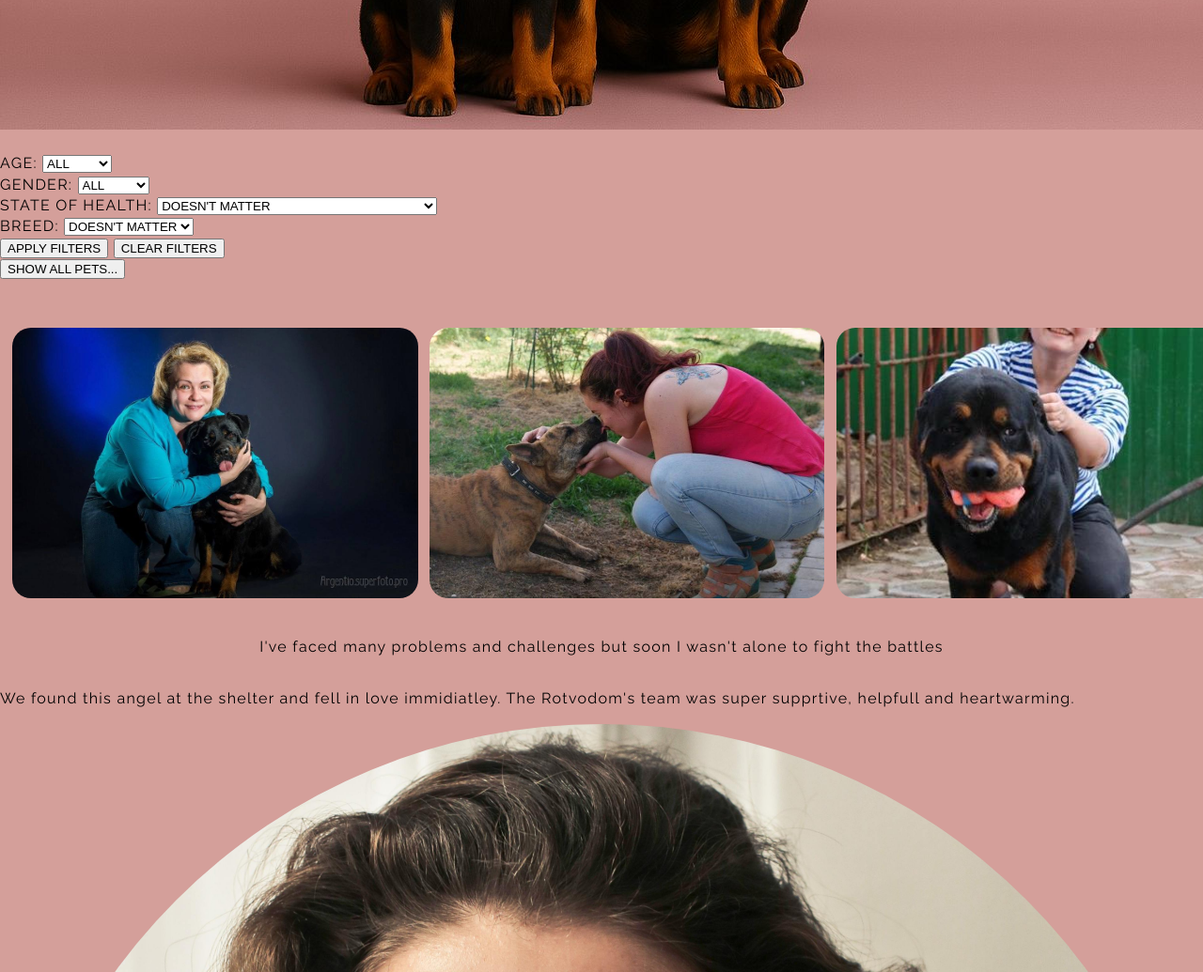
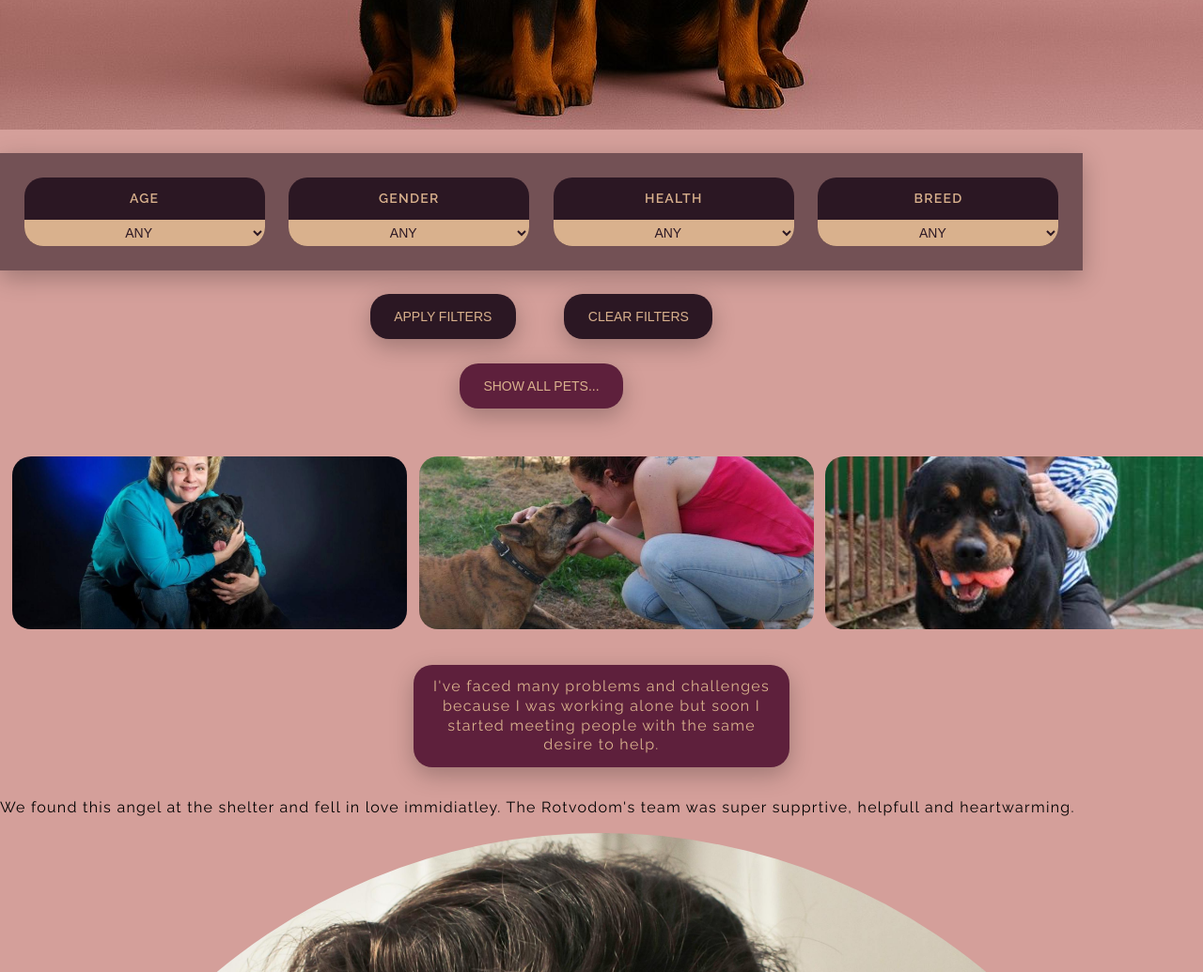
Before and after one commit to bavayra/Shelter, a plain HTML site: page index.html in a window 1280 px wide. Shown: the part 880-1915 px from the top of the page at 94% size. Drawn offline with Linux system fonts and the light colour scheme.

Commit message:
Finished CSS for the carousel, stage 1. Things are broken so I gotta deal with that later

```diff
--- a/index.html
+++ b/index.html
@@ -110,9 +110,9 @@
         <h2 class="visually-hidden">DOGS FOR ADOPTION</h2>
         <div class="filter-bar">
           <div class="filter-group">
-            <label for="filter-age">AGE:</label>
+            <label for="filter-age">AGE</label>
             <select id="filter-age" name="age">
-                <option value="">ALL</option>
+                <option value="">ANY</option>
                 <option value="puppy">PUPPY</option>
                 <option value="adult">ADULT</option>
                 <option value="senior">SENIOR</option>
@@ -120,28 +120,28 @@
          </div>
 
          <div class="filter-group">
-            <label for="filter-gender">GENDER:</label>
+            <label for="filter-gender">GENDER</label>
             <select id="filter-gender" name="gender">
-                <option value="">ALL</option>
+                <option value="">ANY</option>
                 <option value="male">MALE</option>
                 <option value="female">FEMALE</option>
             </select>
          </div>
 
          <div class="filter-group">
-            <label for="filter-health" class="filter-health-label">STATE OF HEALTH:</label>
+            <label for="filter-health" class="filter-health-label">HEALTH</label>
             <select id="filter-health" name="health">
-                <option value="none">DOESN'T MATTER</option>
+                <option value="none">ANY</option>
                 <option value="healthy">HEALTHY</option>
                 <option value="minor">MINOR HEALTH ISSUES</option>
-                <option value="serious">CAN DEAL WITH SERIOUS HEALTH ISSUES</option>
+                <option value="serious">SERIOUS HEALTH ISSUES</option>
             </select>
          </div>
 
           <div class="filter-group">
-            <label for="filter-breed">BREED:</label>
+            <label for="filter-breed">BREED</label>
             <select id="filter-breed" name="breed">
-                <option value="none">DOESN'T MATTER</option>
+                <option value="none">ANY</option>
                 <option value="rottweiler">ROTTWEILER</option>
                 <option value="cane-corso"> CANE CORSO</option>
                 <option value="mixed">MIXED BREED</option>
@@ -169,10 +169,10 @@
         <div class="container about-container">
           <div class="about-images" id="about-images-container" aria-label="Our team and shelter photos" tabindex="0" >
             <img src="images-about/team-1.jpg" alt="ROTVODOM team"
-                 data-caption="Hi, my name is Svetlana, but I used to be called Rotvomama. I started ROTVODOM in 2010 in Jekaterinburg, Russia. I have never worked with dogs before, but I decided to do something good for waggling tails... First, I was alone there"
+                 data-caption="Hi, my name is Svetlana, but I used to be called Rotvomama. I started ROTVODOM in 2010 in Jekaterinburg, Russia."
                  loading="lazy">
             <img src="images-about/team-2.jpg" alt="ROTVODOM team"
-                 data-caption="I've faced many problems and challenges but soon I wasn't alone to fight the battles"
+                 data-caption="I've faced many problems and challenges because I was working alone but soon I started meeting people with the same desire to help."
                  loading="lazy">
             <img src="images-about/team-3.jpg" alt="ROTVODOM team"
                  data-caption="The shelter started to grow as well as the number of dogs we've helped... "
@@ -181,22 +181,22 @@
                 data-caption="We've met a lot of friends: both with two and four legs. We started a community!"
                 loading="lazy">
             <img src="images-about/team-5.jpg" alt="ROTVODOM team"
-                data-caption="Many people felt the same as we did and decided to help in any way they could: we got help with food, medcine, infrastructure, and - sadly we needed that - with money"
+                data-caption="Many people felt the same as we did and decided to join us in any way they could: food, medcine, infrastructure, and money."
                 loading="lazy">
             <img src="images-about/team-6.jpg" alt="ROTVODOM team"
-                data-caption="But we also encountered situations, when dogs needed more than care and food...We've found dogs we severe health issues, injuries and deep psychological issues..."
+                data-caption="But we also encountered situations, when dogs needed more than that...We've found dogs with severe health issues, injuries and deep psychological traumas."
                 loading="lazy">
             <img src="images-about/team-7.jpg" alt="ROTVODOM team"
-                data-caption="We tried to cure evryone we could, but of course - we are not Gods. Many of our pets went on the rainbow to early, we couldn't do anything."
+                data-caption="We tried to cure evryone we could, but of course - we are not Gods. Many of our pets went on the rainbow too early."
                 loading="lazy">
             <img src="images-about/team-8.jpg" alt="ROTVODOM team"
-                data-caption="But the ones we could help, they found loving homes. They are being taken care of, loved, well fed. That's all we ever wanted - to see them happy with their new best friends, big ones and..."
+                data-caption="But the ones we managed help, they found loving homes. They are being taken care of, loved, well fed. That's all we ever wanted - to see them happy with their new best friends, big ones and..."
                 loading="lazy">
             <img src="images-about/team-9.jpg" alt="ROTVODOM team"
-                data-caption="...and small ones! Our dogs are not a dangerous breed. They are still big not-so-fluffy babies"
+                data-caption="...and small ones! Our dogs are not dangerous breeds. They are still big, loving and amazing creatures."
                 loading="lazy">
             <img src="images-about/team-10.jpg" alt="ROTVODOM team"
-                data-caption="We just want them to be happy and safe. Do you need the best friend? We believe you can find one in ROTVODOM"
+                data-caption="We just want them to be happy and safe. Do you need the best friend? We believe you can find one in ROTVODOM."
                 loading="lazy">
           </div>
           <p class="about-caption" id="about-caption-content" aria-live="polite"></p>
@@ -330,6 +330,7 @@
     fix the close btn for zoomed about
     fix the caption margin while zoomed
     check the pictures sizes for reviews
-   fix state of health filter label, its ugly
- check the letter spacing
+    add arrows for the carousel
+    get rid of the outline on images for about
+    rewrite js for the carousel, its broken now
     -->
--- a/style.css
+++ b/style.css
@@ -33,6 +33,7 @@ margin: 0;
     --content-pad: clamp(1rem, 3vw, 2rem);
     --btn-height: clamp(40px, 6dvh, 48px);
 
+    --font-size-xs: clamp(.75rem, .7rem + .25vw, .875rem);
     --font-size-sm: clamp(.875rem, .8rem + .3vw, 1rem);
     --font-size-accents: clamp(1rem, .95rem + .4vw, 1.125rem);
     --font-size-txt: clamp(1.125rem, 1rem + .6vw, 1.375rem);
@@ -102,6 +103,17 @@ svg{
 
 main, .panel, section{
     overflow: visible;
+}
+
+.paw-click {
+    position: fixed;
+    z-index: 9999;
+    width: 50px;
+    height: 50px;
+    transform: translate(-50%, -50%) scale(0.5);
+    opacity: 0;
+    animation: paw-pop 0.6s ease-out forwards;
+    pointer-events: none;
 }
 
 /*HEADER*/
@@ -283,9 +295,8 @@ nav img{
 .hero-CTA{
   display: flex;
   justify-content: center;
-  margin-block: var(--space-md);
-}
-
+  margin-block: var(--space-sm);
+}
 
 .hero-CTA button{
   height: var(--btn-height);
@@ -294,42 +305,131 @@ nav img{
   border-radius: var(--border-radius);
   background: var(--surface-color);
   color: var(--accent-text-color);
-  font-size: var(--font-size-txt);
+  font-size: var(--font-size-sm);
   font-weight: 700;
-  transition: transform .3s ease-in-out;  /* исправлено с transfore */
-}
-
-.hero-CTA button:hover{ transform: scale(1.05); }
-
-/* =========================
-   ABOUT + CAROUSEL
-   ========================= */
-
-.about-container{
-  display: grid;
-  gap: var(--space-md);
-  text-align: center;
-}
-
-.about-images{
-  display: flex;
-  gap: var(--space-sm);
-  padding-inline: var(--space-sm);
-  overflow-x: auto;                        /* горизонтальная прокрутка */
-  overscroll-behavior-x: contain;
-  scroll-snap-type: x mandatory;
-}
-
-.about-images img{
-  flex: 0 0 min(80vw, 420px);              /* ширина слайда */
-  block-size: clamp(180px, 36svh, 450px);  /* svh вместо vh */
-  object-fit: cover;
-  border-radius: var(--border-radius);
-  scroll-snap-align: center;
-  transition: transform .2s ease-in-out;
-}
-.about-images img:hover,
-.about-images img:focus-visible{ transform: scale(1.03); }
+  transition: transform .3s ease-in-out;
+}
+
+.hero-CTA button:hover{
+    transform: scale(1.05);
+}
+
+/*FILTER*/
+
+.filter-container,
+.pet-cards-section,
+.about,
+.contact-paw{
+    margin: 0;
+}
+
+.filter-container{
+    inline-size: 100%;
+    max-inline-size: var(--container-max);
+    margin-inline: 0;
+}
+
+.pet-cards-section{
+    display: flex;
+    justify-content: center;
+}
+
+.filter-bar{
+    display: flex;
+    flex-wrap: wrap;
+    gap:  var(--space-md);
+    align-items: center;
+    justify-content: space-between;
+    padding: var(--space-md);
+    border:none;
+    box-shadow: var(--drop-shadow);
+    background-color:rgba(43, 23, 35, 0.568);
+}
+
+.filter-bar > * {
+    flex: 1;
+}
+
+.filter-group{
+    background-color: var(--secondary-color);
+    border-radius: var(--border-radius);
+}
+
+select{
+    inline-size: 100%;
+    min-block-size: clamp(20px, 4dvh, 28px);
+    padding-inline: var(--space-sm);
+    border: none;
+    border-bottom-left-radius: var(--border-radius);
+    border-bottom-right-radius: var(--border-radius);
+    color: var(--secondary-color);
+    background-color: var(--accent-text-color);
+    font-size: var(--font-size-xs);
+    font-weight: 500;
+    text-align: center;
+}
+
+.pet-cards-section label{
+    display: block;
+    text-align: center;
+    justify-content: center;
+    min-block-size: clamp(20px, 4dvh, 28px);
+    padding: var(--space-sm);
+    color: var(--accent-text-color);
+    font-size: var(--font-size-xs);
+    font-weight: 600;
+    border: none;
+}
+
+.buttons{
+    display: flex;
+    align-items: center;
+    justify-content: center;
+}
+
+.filter-btns{
+    display: flex;
+    gap: var(--space-lg);
+    align-items: center;
+    justify-content: center;
+    inline-size: 100%;
+    margin-block: var(--space-md);
+}
+
+.filter-btns button {
+    height:  var(--btn-height);
+    padding-inline: var(--space-md);
+    background-color: var(--secondary-color);
+    color: var(--accent-text-color);
+    font-weight: 500;
+    border: none;
+    border-radius: var(--border-radius);
+    font-size: var(--font-size-xs);
+    box-shadow: var(--drop-shadow);
+}
+
+.filter-btns button:hover{
+    text-decoration: underline;
+    text-decoration-thickness: 2px;
+    font-weight: 600;
+}
+
+.view-all-btn{
+    display: flex;
+    justify-content: center;
+    height: var(--btn-height);
+}
+
+.view-all-btn button{
+    height:  var(--btn-height);
+    padding-inline: var(--space-md);
+    background-color: var(--surface-color);
+    border: none;
+    border-radius: var(--border-radius);
+    color: var(--accent-text-color);
+    font-size: var(--font-size-xs);
+    box-shadow: var(--drop-shadow);
+}
 
 /* =========================
    PETS / CARDS
@@ -379,6 +479,70 @@ nav img{
   transition: transform .2s ease-in-out;
 }
 .pet_btn:hover{ transform: scale(1.03); }
+
+/*ABOUT:CAROUSEL*/
+
+:is([class*="zoom" i], [id*="zoom" i]){
+    display:none;
+}
+
+.about-container{
+  display: grid;
+  gap: var(--space-md);
+  text-align: center;
+}
+
+.about-images{
+  display: flex;
+  gap: var(--space-sm);
+  padding-inline: var(--space-sm);
+  background-color: var(--primary-color);
+  overflow-x: auto;
+  overscroll-behavior-x: contain;
+  scroll-snap-type: x mandatory;
+}
+
+.about-images img{
+  flex: 0 0 min(60vw, 420px);
+  block-size: clamp(88px, 23svh, 280px);
+  object-fit: cover;
+  border-radius: var(--border-radius);
+  scroll-snap-align: center;
+  transition: transform .2s ease-in-out;
+}
+
+#about-images-container{
+    scrollbar-width: thin;
+    scrollbar-color: var(--secondary-color) var(--primary-color);
+}
+
+#about-images-container:focus{
+    outline: none;
+}
+
+#about-images-container:focus-visible{
+    outline: none;
+}
+
+.about-caption {
+    inline-size: 50dvh;
+    max-inline-size: 80ch;
+    margin-top: var(--space-sm);
+    margin-inline: auto;
+    padding: var(--space-sm);
+    background-color: var(--surface-color);
+    color: var(--accent-text-color);
+    border-radius: var(--border-radius);
+    text-align: center;
+    font-size: var(--font-size-sm);
+    line-height: 1.3;
+    box-shadow: var(--drop-shadow);
+}
+
+
+
+
+
 
 /* =========================
    REVIEWS
```
